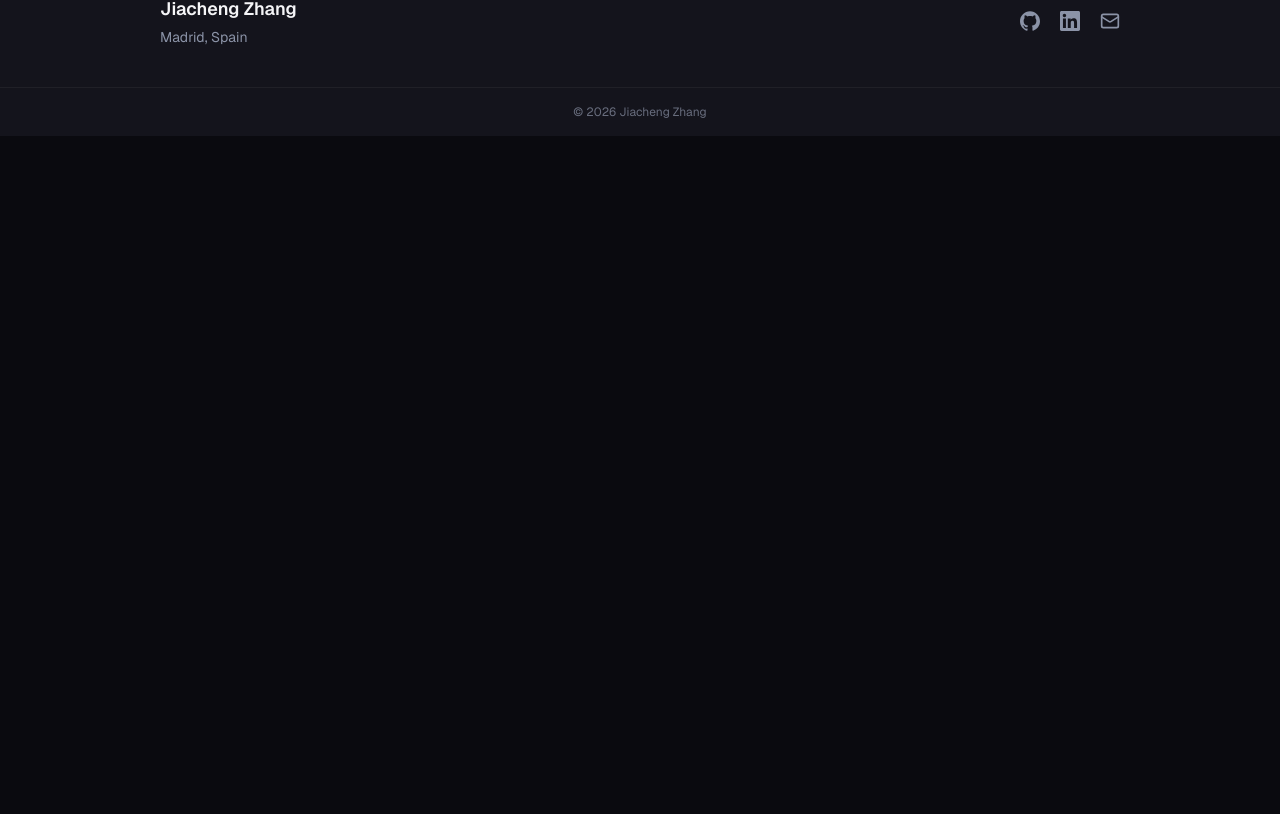
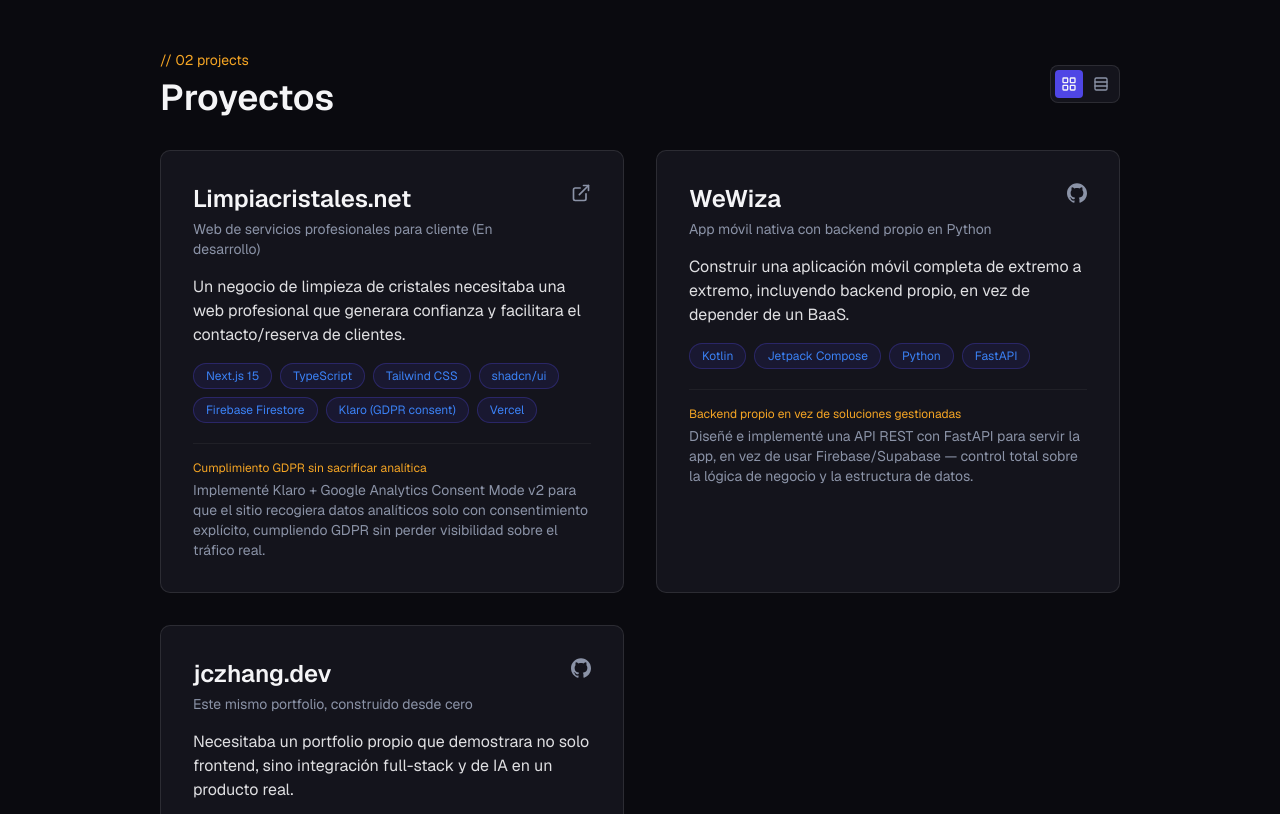
Before and after one commit to JiaChengZhang14/jczhang.dev, a Next.js app: page / in a window 1280 px wide. Shown: the part 846-1660 px from the top of the page. Before the commit the page ends 982 px from the top, so only its background shows below. Built offline with nearby package versions, Linux system fonts and the light colour scheme.

Commit message:
Created projects section

```diff
--- a/src/app/page.tsx
+++ b/src/app/page.tsx
@@ -1,12 +1,13 @@
 import { Footer } from "@/components/Footer";
 import { Hero } from "@/components/sections/hero/Hero";
+import { Projects } from "@/components/sections/Projects/Projects";
 
 
 export default function Home() {
   return (
     <main>
       <Hero />
-
+      <Projects />
       <Footer />
     </main>
   );
--- /dev/null
+++ b/src/components/sections/Projects/Projects.tsx
@@ -0,0 +1,127 @@
+"use client";
+
+import { useState } from "react";
+import { SectionWrapper } from "@/components/SectionWrapper";
+import { PROJECTS } from "@/data/projects";
+import { ExternalLink, LayoutGrid, Rows3 } from "lucide-react";
+import { cn } from "@/lib/utils";
+import { GithubIcon } from "@/components/icons";
+
+type Layout = "list" | "grid";
+
+export function Projects() {
+    const [layout, setLayout] = useState<Layout>("grid");
+
+    return (
+        <SectionWrapper id="projects">
+            <div className="mb-8 flex items-center justify-between">
+                <div>
+                    <p className="mb-2 font-mono text-sm text-ember">{"// 02 projects"}</p>
+                    <h2 className="font-display text-3xl font-semibold text-paper md:text-4xl">
+                        Proyectos
+                    </h2>
+                </div>
+
+                <div className="opacity-0 md:opacity-100 flex items-center gap-1 rounded-md border border-white/10 bg-surface p-1">
+                    <button
+                        onClick={() => setLayout("grid")}
+                        aria-label="Grid view"
+                        aria-pressed={layout === "grid"}
+                        className={cn(
+                            "rounded p-1.5 transition-colors",
+                            layout === "grid"
+                                ? "bg-signal text-paper"
+                                : "text-fog hover:text-paper"
+                        )}
+                    >
+                        <LayoutGrid className="h-4 w-4" />
+                    </button>
+                    <button
+                        onClick={() => setLayout("list")}
+                        aria-label="List view"
+                        aria-pressed={layout === "list"}
+                        className={cn(
+                            "rounded p-1.5 transition-colors",
+                            layout === "list"
+                                ? "bg-signal text-paper"
+                                : "text-fog hover:text-paper"
+                        )}
+                    >
+                        <Rows3 className="h-4 w-4" />
+                    </button>
+                </div>
+            </div>
+
+            <div
+                className={cn(
+                    "gap-8",
+                    layout === "list" ? "flex flex-col" : "grid md:grid-cols-2"
+                )}
+            >
+                {PROJECTS.map((project) => (
+                    <article
+                        key={project.slug}
+                        className="rounded-lg border border-white/10 bg-surface p-6 md:p-8"
+                    >
+                        <div className="flex items-start justify-between gap-4">
+                            <div>
+                                <h3 className="font-display text-xl font-semibold text-paper md:text-2xl">
+                                    {project.title}
+                                </h3>
+                                <p className="mt-1 text-sm text-fog">{project.tagline}</p>
+                            </div>
+
+                            <div className="flex gap-3">
+                                {project.liveUrl && (
+                                    <a
+                                        href={project.liveUrl}
+                                        target="_blank"
+                                        rel="noopener noreferrer"
+                                        aria-label="Visit live site"
+                                        className="text-fog transition-colors hover:text-signal-light"
+                                    >
+                                        <ExternalLink className="h-5 w-5" />
+                                    </a>
+                                )}
+                                {project.repoUrl && (
+                                    <a
+                                        href={project.repoUrl}
+                                        target="_blank"
+                                        rel="noopener noreferrer"
+                                        aria-label="View repository"
+                                        className="text-fog transition-colors hover:text-signal-light"
+                                    >
+                                        <GithubIcon className="h-5 w-5" />
+                                    </a>
+                                )}
+                            </div>
+                        </div>
+
+                        <p className="mt-4 text-paper/90">{project.problem}</p>
+
+                        <div className="mt-4 flex flex-wrap gap-2">
+                            {project.stack.map((tech) => (
+                                <span
+                                    key={tech}
+                                    className="rounded-full border border-signal/30 bg-signal/10 px-3 py-1 font-mono text-xs text-signal-light"
+                                >
+                                    {tech}
+                                </span>
+                            ))}
+                        </div>
+
+                        <div className="mt-5 border-t border-white/5 pt-4">
+                            <p className="font-mono text-xs text-ember">
+                                {project.challenge.title}
+                            </p>
+                            <p className="mt-1 text-sm text-fog">
+                                {project.challenge.description}
+                            </p>
+                        </div>
+                    </article>
+                ))
+                }
+            </div >
+        </SectionWrapper >
+    );
+}
--- /dev/null
+++ b/src/data/projects.ts
@@ -0,0 +1,74 @@
+import { Project } from "@/lib/types";
+
+
+
+export const PROJECTS: Project[] = [
+    {
+        slug: "aldebaran",
+        title: "Limpiacristales.net",
+        tagline: "Web de servicios profesionales para cliente (En desarrollo)",
+        problem:
+            "Un negocio de limpieza de cristales necesitaba una web profesional que generara confianza y facilitara el contacto/reserva de clientes.",
+        stack: [
+            "Next.js 15",
+            "TypeScript",
+            "Tailwind CSS",
+            "shadcn/ui",
+            "Firebase Firestore",
+            "Klaro (GDPR consent)",
+            "Vercel",
+        ],
+        challenge: {
+            title: "Cumplimiento GDPR sin sacrificar analítica",
+            description:
+                "Implementé Klaro + Google Analytics Consent Mode v2 para que el sitio recogiera datos analíticos solo con consentimiento explícito, cumpliendo GDPR sin perder visibilidad sobre el tráfico real.",
+        },
+        image: "/images/aldebaran.png",
+        liveUrl: "https://limpiacristales.net",
+        featured: true,
+    },
+    {
+        slug: "wewiza",
+        title: "WeWiza",
+        tagline: "App móvil nativa con backend propio en Python",
+        problem:
+            "Construir una aplicación móvil completa de extremo a extremo, incluyendo backend propio, en vez de depender de un BaaS.",
+        stack: [
+            "Kotlin",
+            "Jetpack Compose",
+            "Python",
+            "FastAPI",
+        ],
+        challenge: {
+            title: "Backend propio en vez de soluciones gestionadas",
+            description:
+                "Diseñé e implementé una API REST con FastAPI para servir la app, en vez de usar Firebase/Supabase — control total sobre la lógica de negocio y la estructura de datos.",
+        },
+        image: "/images/wewiza.png",
+        repoUrl: "https://github.com/JiaChengZhang14/Wewiza",
+        featured: true,
+    },
+    {
+        slug: "portfolio",
+        title: "jczhang.dev",
+        tagline: "Este mismo portfolio, construido desde cero",
+        problem:
+            "Necesitaba un portfolio propio que demostrara no solo frontend, sino integración full-stack y de IA en un producto real.",
+        stack: [
+            "Next.js 15",
+            "TypeScript",
+            "Tailwind CSS v4",
+            "Supabase",
+            "Google Gemini API",
+            "Vercel",
+        ],
+        challenge: {
+            title: "Chatbot con contexto propio, sin coste de suscripción",
+            description:
+                "Integré un chatbot conectado a la API gratuita de Gemini con contexto sobre mi perfil, manteniendo el coste de la infraestructura en $0.",
+        },
+        image: "/images/portfolio.png",
+        repoUrl: "https://github.com/JiaChengZhang14/jczhang.dev",
+        featured: true,
+    },
+];
--- /dev/null
+++ b/src/lib/types.ts
@@ -0,0 +1,26 @@
+export interface Project {
+    slug: string;
+    title: string;
+    tagline: string;
+    problem: string;
+    stack: string[];
+    challenge: {
+        title: string;
+        description: string;
+    };
+    image: string;
+    liveUrl?: string;
+    repoUrl?: string;
+    featured?: boolean;
+}
+
+export interface SkillCategory {
+    category: "Frontend" | "Backend & Data" | "AI & Automation" | "Tooling";
+    items: string[];
+}
+
+export interface AiExperiment {
+    title: string;
+    description: string;
+    status: "shipped" | "in-progress" | "exploring";
+}
```
